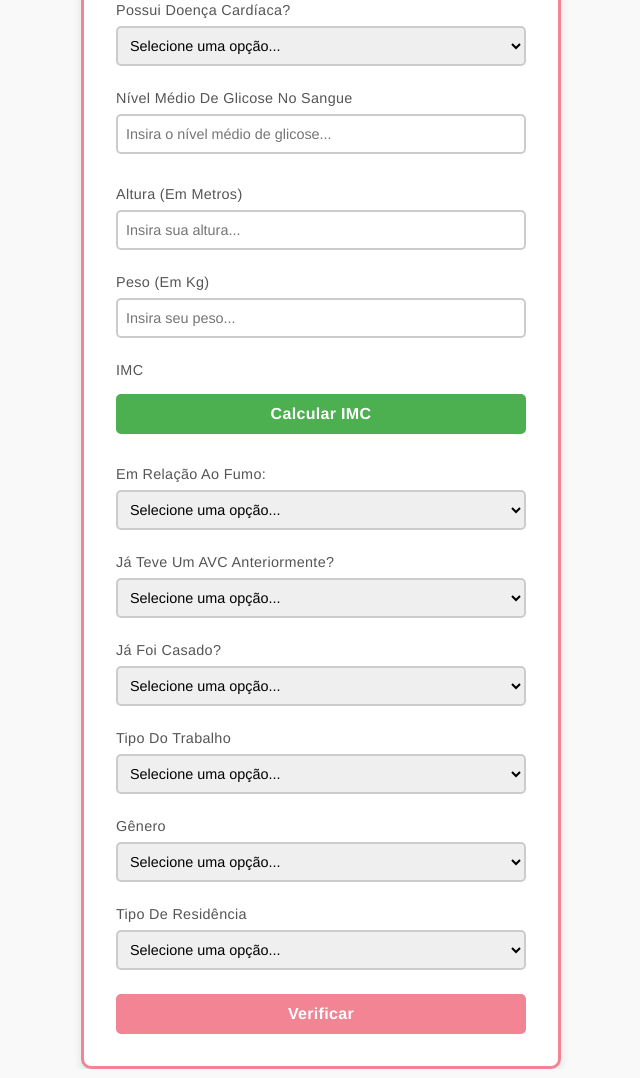
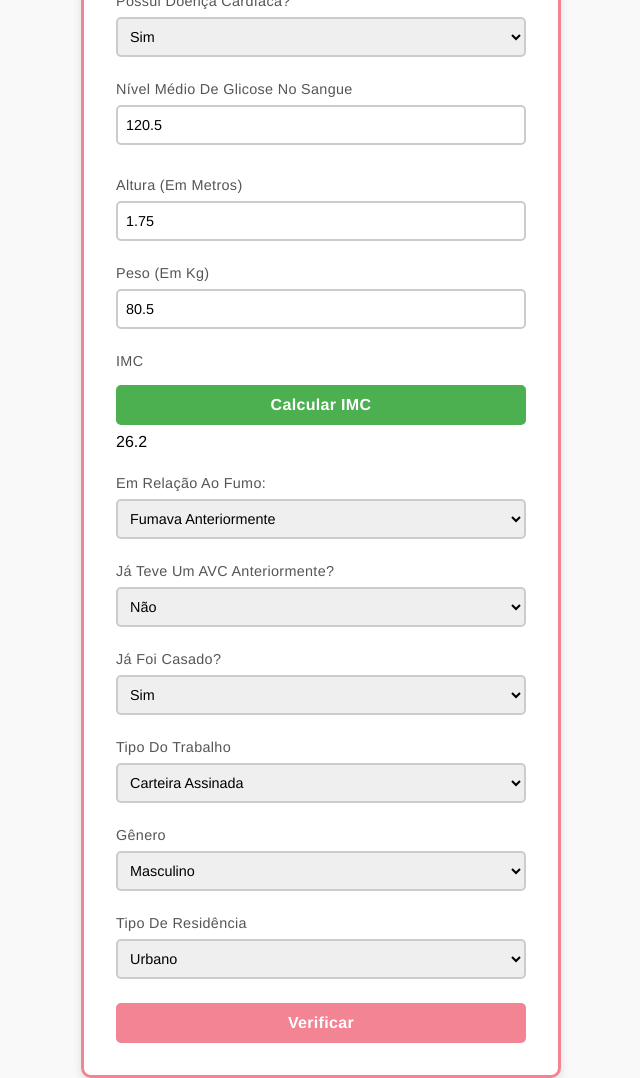
Before and after one commit to BezerraLuiz/avc-predict-ml-api, a plain HTML site: page index.html in a window 1280 px wide. Shown: the whole page, without its empty margins (319-959 px from the left). Drawn offline with Linux system fonts and the light colour scheme.

```diff
--- a/index.html
+++ b/index.html
@@ -16,6 +16,7 @@
             type="number"
             id="idade"
             placeholder="Insira sua idade..."
+            value="45"
             required
           />
           <small class="error-message" id="idadeError"></small>
@@ -23,16 +24,16 @@
         <div class="container-input">
           <label for="hipertensao">Possui Hipertensão?</label>
           <select id="hipertensao" required>
-            <option value="" disabled selected>Selecione uma opção...</option>
-            <option value="Yes">Sim</option>
+            <option value="" disabled>Selecione uma opção...</option>
+            <option value="Yes" selected>Sim</option>
             <option value="No">Não</option>
           </select>
         </div>
         <div class="container-input">
           <label for="doenca-cardiaca">Possui Doença Cardíaca?</label>
           <select id="doenca-cardiaca" required>
-            <option value="" disabled selected>Selecione uma opção...</option>
-            <option value="Yes">Sim</option>
+            <option value="" disabled>Selecione uma opção...</option>
+            <option value="Yes" selected>Sim</option>
             <option value="No">Não</option>
           </select>
         </div>
@@ -43,6 +44,7 @@
             id="nivelGlicose"
             placeholder="Insira o nível médio de glicose..."
             step="0.1"
+            value="120.5"
             required
           />
           <p id="resultadoGlicose"></p>
@@ -54,6 +56,7 @@
             id="altura"
             placeholder="Insira sua altura..."
             step="0.01"
+            value="1.75"
             required
           />
         </div>
@@ -64,19 +67,20 @@
             id="peso"
             placeholder="Insira seu peso..."
             step="0.1"
+            value="80.5"
             required
           />
         </div>
         <div class="container-input">
           <label for="imc">IMC</label>
           <button type="button" id="btnCalcularIMC">Calcular IMC</button>
-          <p id="resultadoIMC"></p>
+          <p id="resultadoIMC">26.2</p>
         </div>
         <div class="container-input">
           <label for="fumo">Em relação ao fumo:</label>
           <select id="fumo" required>
-            <option value="" disabled selected>Selecione uma opção...</option>
-            <option value="formerly smoked">Fumava Anteriormente</option>
+            <option value="" disabled>Selecione uma opção...</option>
+            <option value="formerly smoked" selected>Fumava Anteriormente</option>
             <option value="never smoked">Nunca Fumou</option>
             <option value="smokes">Fuma Atualmente</option>
           </select>
@@ -84,42 +88,40 @@
         <div class="container-input">
           <label for="avc">Já teve um AVC anteriormente?</label>
           <select id="avc" required>
-            <option value="" disabled selected>Selecione uma opção...</option>
+            <option value="" disabled>Selecione uma opção...</option>
             <option value="Yes">Sim</option>
-            <option value="No">Não</option>
+            <option value="No" selected>Não</option>
           </select>
         </div>
         <div class="container-input">
           <label for="jaFoiCasado">Já foi casado?</label>
           <select id="jaFoiCasado" required>
-            <option value="" disabled selected>Selecione uma opção...</option>
-            <option value="Yes">Sim</option>
+            <option value="" disabled>Selecione uma opção...</option>
+            <option value="Yes" selected>Sim</option>
             <option value="No">Não</option>
           </select>
         </div>
         <div class="container-input">
           <label for="tipoTrabalho">Tipo do Trabalho</label>
           <select id="tipoTrabalho" required>
-            <option value="" disabled selected>Selecione uma opção...</option>
-            <option value="Private">Carteira Assinada</option>
-            <option value="Self-employed">
-              Trabalhador(a) Independente
-            </option>
+            <option value="" disabled>Selecione uma opção...</option>
+            <option value="Private" selected>Carteira Assinada</option>
+            <option value="Self-employed">Trabalhador(a) Independente</option>
           </select>
         </div>
         <div class="container-input">
           <label for="genero">Gênero</label>
           <select id="genero" required>
-            <option value="" disabled selected>Selecione uma opção...</option>
+            <option value="" disabled>Selecione uma opção...</option>
             <option value="Female">Feminino</option>
-            <option value="Male">Masculino</option>
+            <option value="Male" selected>Masculino</option>
           </select>
         </div>
         <div class="container-input">
           <label for="tipoResidencia">Tipo de Residência</label>
           <select id="tipoResidencia" required>
-            <option value="" disabled selected>Selecione uma opção...</option>
-            <option value="Urban">Urbano</option>
+            <option value="" disabled>Selecione uma opção...</option>
+            <option value="Urban" selected>Urbano</option>
             <option value="Rural">Rural</option>
           </select>
         </div>
```
Also changed, not shown: 1 other file.
